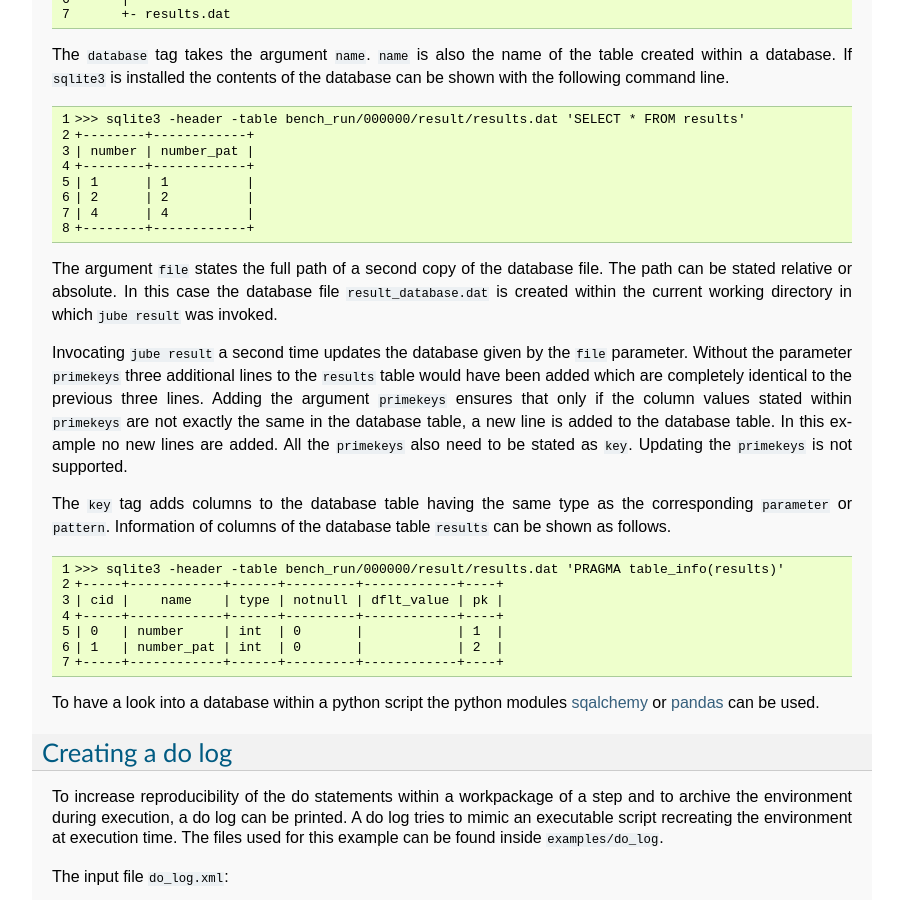
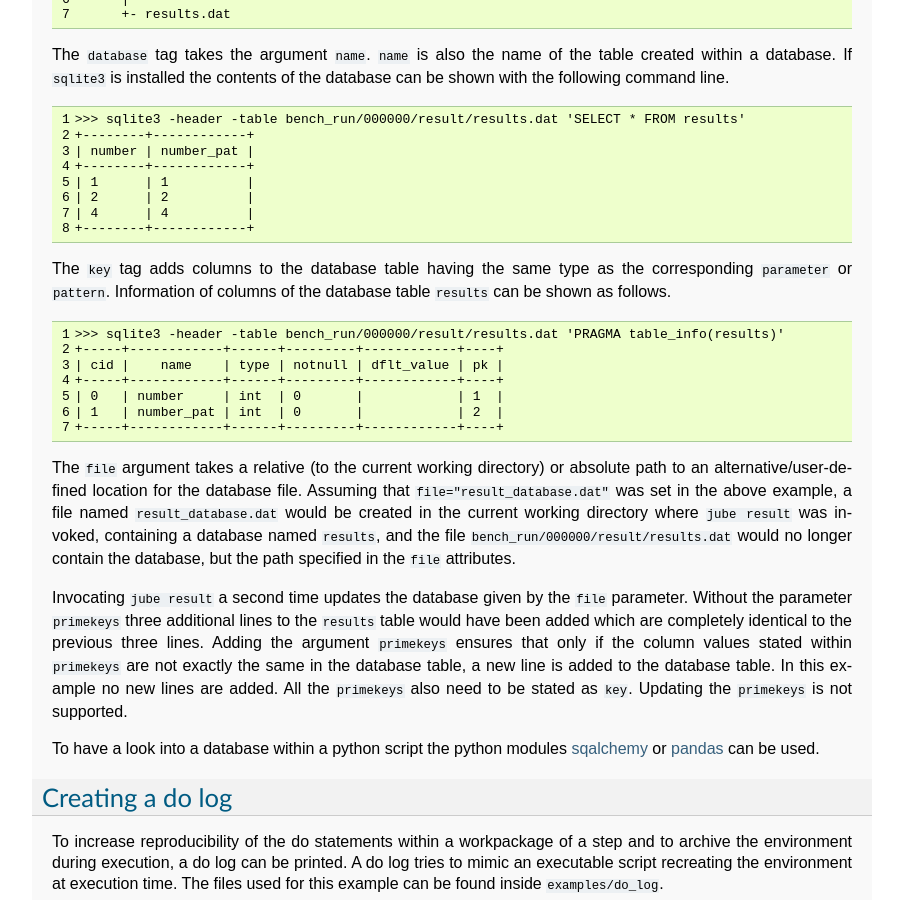
Before and after one commit to FZJ-JSC/JUBE, a Sphinx documentation site: the page built from docs/advanced.rst, in a window 1280 px wide and 900 px high, scrolled down 16650 px. Shown: the whole window, without its empty margins (198-1101 px from the left). Built offline with Sphinx 7.4.7, drawn with Linux system fonts in a browser that asks for light colours; some of the changed lines change nothing that is shown.

Commit message:
update result database section in advanced toturial

```diff
--- a/docs/advanced.rst
+++ b/docs/advanced.rst
@@ -879,10 +879,6 @@ The ``database`` tag takes the argument ``name``. ``name`` is also the name of t
    | 4      | 4          |
    +--------+------------+
 
-The argument ``file`` states the full path of a second copy of the database file. The path can be stated relative or absolute. In this case the database file ``result_database.dat`` is created within the current working directory in which ``jube result`` was invoked.
-
-Invocating ``jube result`` a second time updates the database given by the ``file`` parameter. Without the parameter ``primekeys`` three additional lines to the ``results`` table would have been added which are completely identical to the previous three lines. Adding the argument ``primekeys`` ensures that only if the column values stated within ``primekeys`` are not exactly the same in the database table, a new line is added to the database table. In this example no new lines are added. All the ``primekeys`` also need to be stated as ``key``. Updating the ``primekeys`` is not supported.
-
 The ``key`` tag adds columns to the database table having the same type as the corresponding ``parameter`` or ``pattern``. Information of columns of the database table ``results`` can be shown as follows.
 
 .. code-block:: none
@@ -894,6 +890,10 @@ The ``key`` tag adds columns to the database table having the same type as the c
    | 0   | number     | int  | 0       |            | 1  |
    | 1   | number_pat | int  | 0       |            | 2  |
    +-----+------------+------+---------+------------+----+
+
+The ``file`` argument takes a relative (to the current working directory) or absolute path to an alternative/user-defined location for the database file. Assuming that ``file="result_database.dat"`` was set in the above example, a file named ``result_database.dat`` would be created in the current working directory where ``jube result`` was invoked, containing a database named ``results``, and the file ``bench_run/000000/result/results.dat`` would no longer contain the database, but the path specified in the ``file`` attributes.
+
+Invocating ``jube result`` a second time updates the database given by the ``file`` parameter. Without the parameter ``primekeys`` three additional lines to the ``results`` table would have been added which are completely identical to the previous three lines. Adding the argument ``primekeys`` ensures that only if the column values stated within ``primekeys`` are not exactly the same in the database table, a new line is added to the database table. In this example no new lines are added. All the ``primekeys`` also need to be stated as ``key``. Updating the ``primekeys`` is not supported.
 
 To have a look into a database within a python script the python modules `sqalchemy <https://www.sqlalchemy.org/>`_ or `pandas <https://pandas.pydata.org>`_ can be used.
 
```
